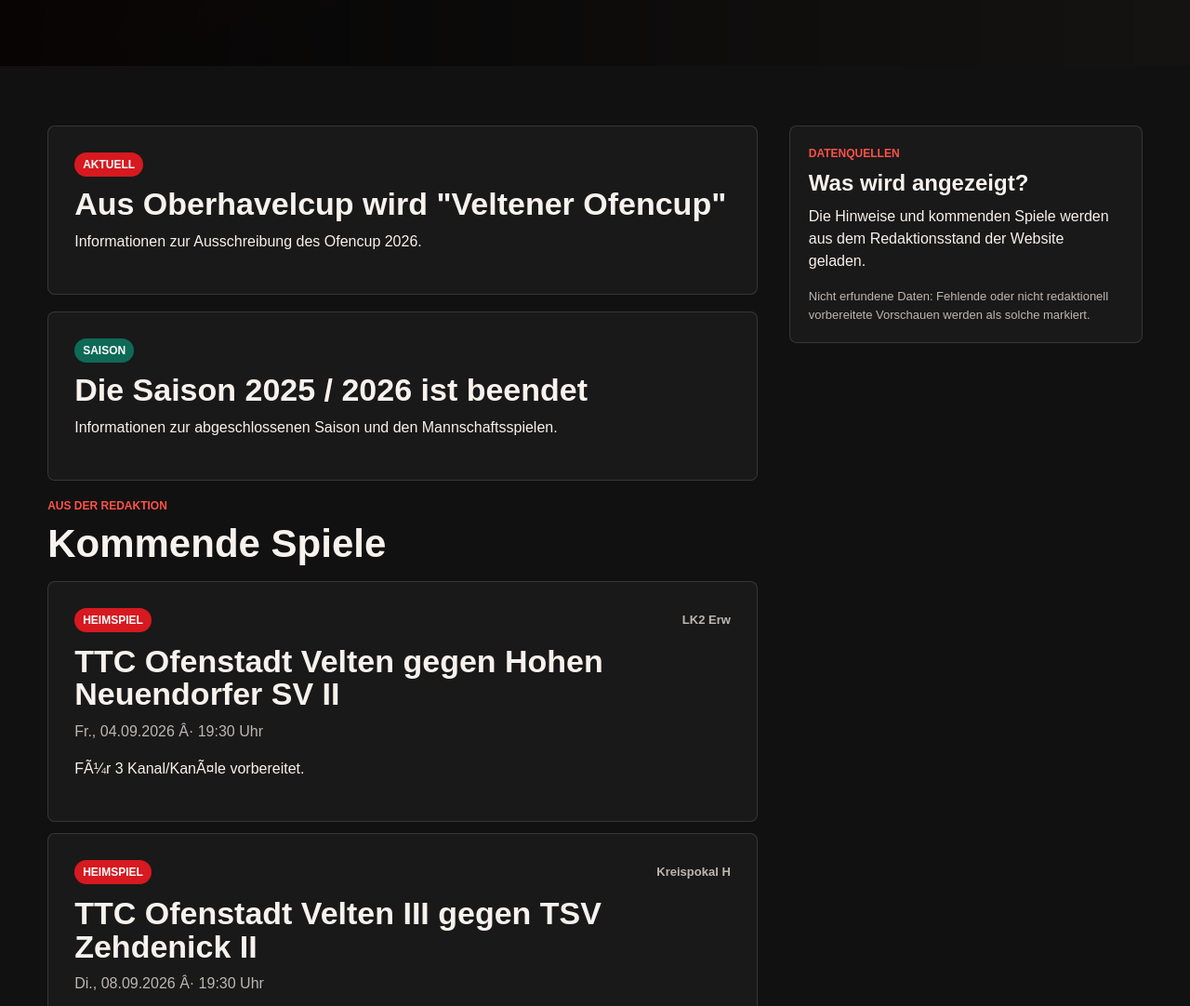
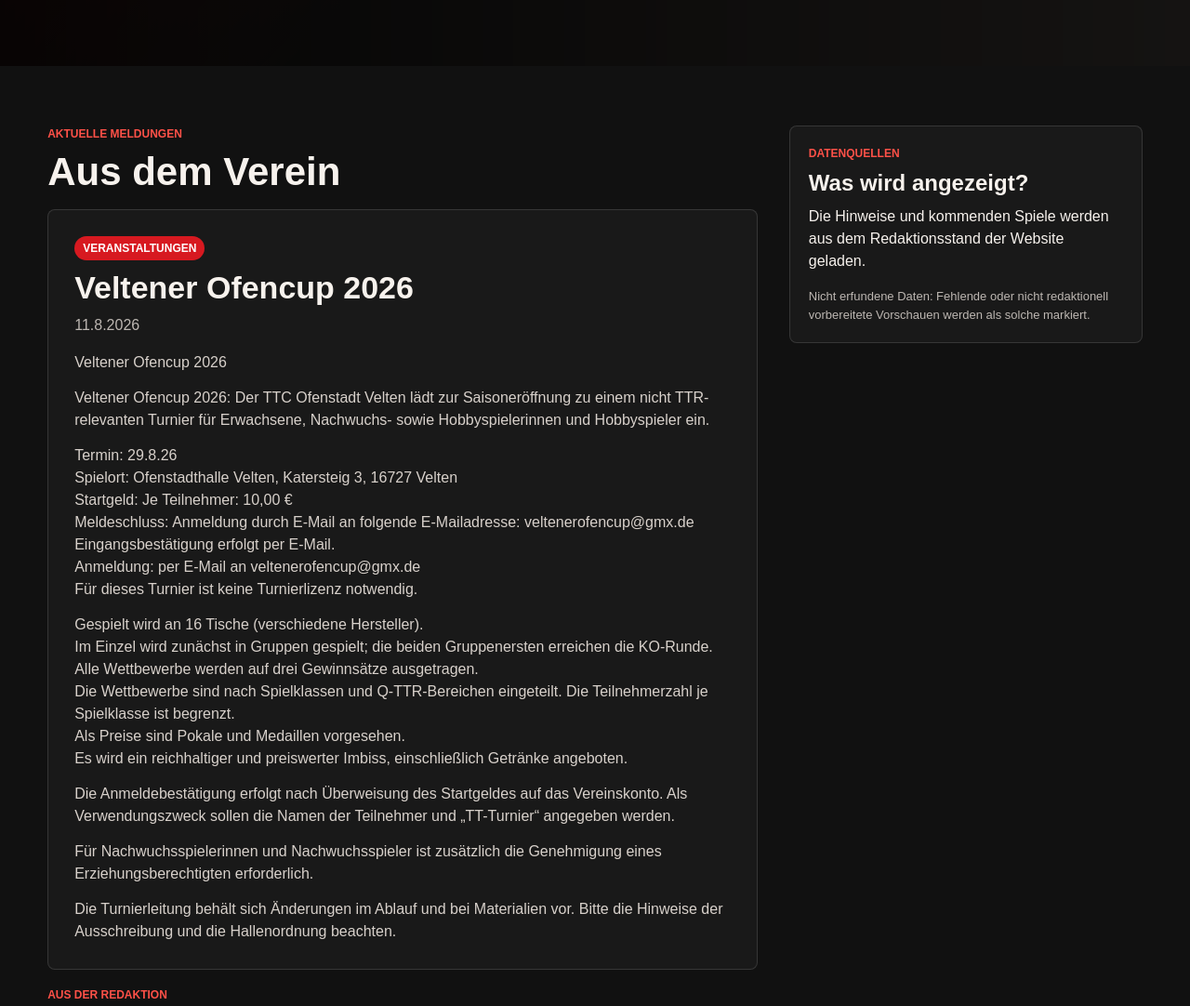
Before and after one commit to Marko110780/ttc-ofenstadt-velten, a website: page public/aktuelles.html in a window 1280 px wide. Shown: the part 400-1482 px from the top of the page at 93% size. Drawn offline with Linux system fonts and the light colour scheme.

Commit message:
Render current news from editorial data

```diff
--- a/public/aktuelles.html
+++ b/public/aktuelles.html
@@ -44,17 +44,15 @@
 
       <section class="news-page-shell">
         <div class="news-main">
-          <article class="news-feature-card">
-            <span class="badge home">Aktuell</span>
-            <h2>Aus Oberhavelcup wird "Veltener Ofencup"</h2>
-            <p>Informationen zur Ausschreibung des Ofencup 2026.</p>
-          </article>
-
-          <article class="news-feature-card">
-            <span class="badge away">Saison</span>
-            <h2>Die Saison 2025 / 2026 ist beendet</h2>
-            <p>Informationen zur abgeschlossenen Saison und den Mannschaftsspielen.</p>
-          </article>
+          <section class="section-block">
+            <div class="section-heading">
+              <p class="eyebrow">Aktuelle Meldungen</p>
+              <h2>Aus dem Verein</h2>
+            </div>
+            <div id="news-article-list" class="news-article-list">
+              <p class="muted">Meldungen werden geladen.</p>
+            </div>
+          </section>
 
           <section class="section-block">
             <div class="section-heading">
--- a/public/aktuelles.js
+++ b/public/aktuelles.js
@@ -6,26 +6,24 @@
 });
 
 const textMap = {
-  "Ã¼": "Ã¼",
-  "ÃƒÅ“": "Ãœ",
-  "Ã¶": "Ã¶",
-  "Ã–": "Ã–",
-  "Ã¤": "Ã¤",
-  "Ã„": "Ã„",
-  "ÃŸ": "ÃŸ",
-  "-": "-",
-  "ÃƒÆ’Ã‚Â¼": "Ã¼",
-  "ÃƒÆ’Ã…â€œ": "Ãœ",
-  "ÃƒÆ’Ã‚Â¶": "Ã¶",
-  "ÃƒÆ’-": "Ã–",
-  "ÃƒÆ’Ã‚Â¤": "Ã¤",
-  "ÃƒÆ’â€ž": "Ã„",
-  "ÃƒÆ’Ã…Â¸": "ÃŸ"
+  "\u00c3\u00bc": "\u00fc",
+  "\u00c3\u0153": "\u00dc",
+  "\u00c3\u00b6": "\u00f6",
+  "\u00c3\u2013": "\u00d6",
+  "\u00c3\u00a4": "\u00e4",
+  "\u00c3\u201e": "\u00c4",
+  "\u00c3\u0178": "\u00df",
+  "\u00c3\u00a9": "\u00e9",
+  "\u00c2\u00b7": "\u00b7",
+  "\u00e2\u20ac\u201c": "-",
+  "\u00e2\u20ac\u017e": "\u201e",
+  "\u00e2\u20ac\u0153": "\u201c",
+  "\u00e2\u20ac\u2122": "\u2019"
 };
 
 function decodeText(value) {
   if (!value) return "";
-  return String(value).replace(/Ã¼|ÃƒÅ“|Ã¶|Ã–|Ã¤|Ã„|ÃŸ|-|ÃƒÆ’Ã‚Â¼|ÃƒÆ’Ã…â€œ|ÃƒÆ’Ã‚Â¶|ÃƒÆ’-|ÃƒÆ’Ã‚Â¤|ÃƒÆ’â€ž|ÃƒÆ’Ã…Â¸/g, (match) => textMap[match] || match);
+  return String(value).replace(/\u00c3\u00bc|\u00c3\u0153|\u00c3\u00b6|\u00c3\u2013|\u00c3\u00a4|\u00c3\u201e|\u00c3\u0178|\u00c3\u00a9|\u00c2\u00b7|\u00e2\u20ac\u201c|\u00e2\u20ac\u017e|\u00e2\u20ac\u0153|\u00e2\u20ac\u2122/g, (match) => textMap[match] || match);
 }
 
 function formatDate(value) {
@@ -36,14 +34,45 @@
 }
 
 function formatTime(value) {
-  if (!value || value === "00:00") return "Uhrzeit zu prÃ¼fen";
+  if (!value || value === "00:00") return "Uhrzeit zu prüfen";
   return `${value} Uhr`;
 }
 
-async function loadPreviews() {
-  const response = await fetch("content/vorschauen.json", { cache: "no-store" });
-  if (!response.ok) return [];
-  return response.json();
+async function loadJson(path, fallback) {
+  try {
+    const response = await fetch(path, { cache: "no-store" });
+    if (!response.ok) return fallback;
+    return await response.json();
+  } catch {
+    return fallback;
+  }
+}
+
+function articleParagraphs(text) {
+  return decodeText(text)
+    .split(/\n{2,}/)
+    .map((part) => part.trim())
+    .filter(Boolean);
+}
+
+function createArticleItem(article, index) {
+  const item = document.createElement("article");
+  item.className = index === 0 ? "news-feature-card featured" : "news-feature-card";
+  const title = decodeText(article.titel || "Aktuelle Meldung");
+  const rubrik = decodeText(article.rubrik || "Verein");
+  const dateText = article.veroeffentlichtAm
+    ? new Date(article.veroeffentlichtAm).toLocaleDateString("de-DE")
+    : "";
+
+  item.innerHTML = `
+    <span class="badge ${index === 0 ? "home" : "ok"}">${rubrik}</span>
+    <h2>${title}</h2>
+    ${dateText ? `<p class="muted">${dateText}</p>` : ""}
+    <div class="article-detail-text">
+      ${articleParagraphs(article.text).map((paragraph) => `<p>${paragraph}</p>`).join("")}
+    </div>
+  `;
+  return item;
 }
 
 function createMatchItem(preview) {
@@ -51,6 +80,11 @@
   article.className = "news-match-card";
   const isHome = preview.heimAuswaerts === "Heimspiel";
   const channelCount = preview.veroeffentlichungen?.length || 0;
+  const channelText = channelCount === 1
+    ? "Für 1 Kanal vorbereitet."
+    : channelCount > 1
+      ? `Für ${channelCount} Kanäle vorbereitet.`
+      : "Noch nicht redaktionell für Kanäle vorbereitet.";
 
   article.innerHTML = `
     <div class="card-topline">
@@ -58,24 +92,47 @@
       <span>${decodeText(preview.liga || "Liga offen")}</span>
     </div>
     <h2>${decodeText(preview.teamName || "TTC Ofenstadt Velten")} ${isHome ? "gegen" : "bei"} ${decodeText(preview.gegner || "Gegner offen")}</h2>
-    <p class="muted">${formatDate(preview.datum)} Â· ${formatTime(preview.uhrzeit)}</p>
-    <p>${channelCount ? `FÃ¼r ${channelCount} Kanal/KanÃ¤le vorbereitet.` : "Noch nicht redaktionell fÃ¼r KanÃ¤le vorbereitet."}</p>
+    <p class="muted">${formatDate(preview.datum)} · ${formatTime(preview.uhrzeit)}</p>
+    <p>${channelText}</p>
   `;
 
   return article;
 }
 
 async function main() {
-  const target = document.getElementById("news-match-list");
-  const previews = await loadPreviews();
-  const sorted = previews.sort((a, b) => String(a.datum || "").localeCompare(String(b.datum || ""))).slice(0, 8);
+  const articleTarget = document.getElementById("news-article-list");
+  const matchTarget = document.getElementById("news-match-list");
+  const [previews, articlesPayload] = await Promise.all([
+    loadJson("content/vorschauen.json", []),
+    loadJson("content/artikel.json", { artikel: [] })
+  ]);
 
-  if (!sorted.length) {
-    target.innerHTML = "<p class=\"muted\">Keine kommenden Spiele im Redaktionsstand gefunden.</p>";
+  const articles = Array.isArray(articlesPayload.artikel)
+    ? articlesPayload.artikel.filter((article) => String(article.text || "").trim())
+    : [];
+  const sortedArticles = articles
+    .sort((a, b) => String(b.veroeffentlichtAm || b.aktualisiertAm || "").localeCompare(String(a.veroeffentlichtAm || a.aktualisiertAm || "")))
+    .slice(0, 4);
+
+  if (articleTarget) {
+    if (sortedArticles.length) {
+      articleTarget.replaceChildren(...sortedArticles.map(createArticleItem));
+    } else {
+      articleTarget.innerHTML = "<p class=\"muted\">Noch keine veröffentlichten Artikel aus dem Redaktionstool vorhanden.</p>";
+    }
+  }
+
+  const sortedPreviews = previews
+    .sort((a, b) => String(a.datum || "").localeCompare(String(b.datum || "")))
+    .slice(0, 8);
+
+  if (!matchTarget) return;
+  if (!sortedPreviews.length) {
+    matchTarget.innerHTML = "<p class=\"muted\">Keine kommenden Spiele im Redaktionsstand gefunden.</p>";
     return;
   }
 
-  target.replaceChildren(...sorted.map(createMatchItem));
+  matchTarget.replaceChildren(...sortedPreviews.map(createMatchItem));
 }
 
 main();
```
